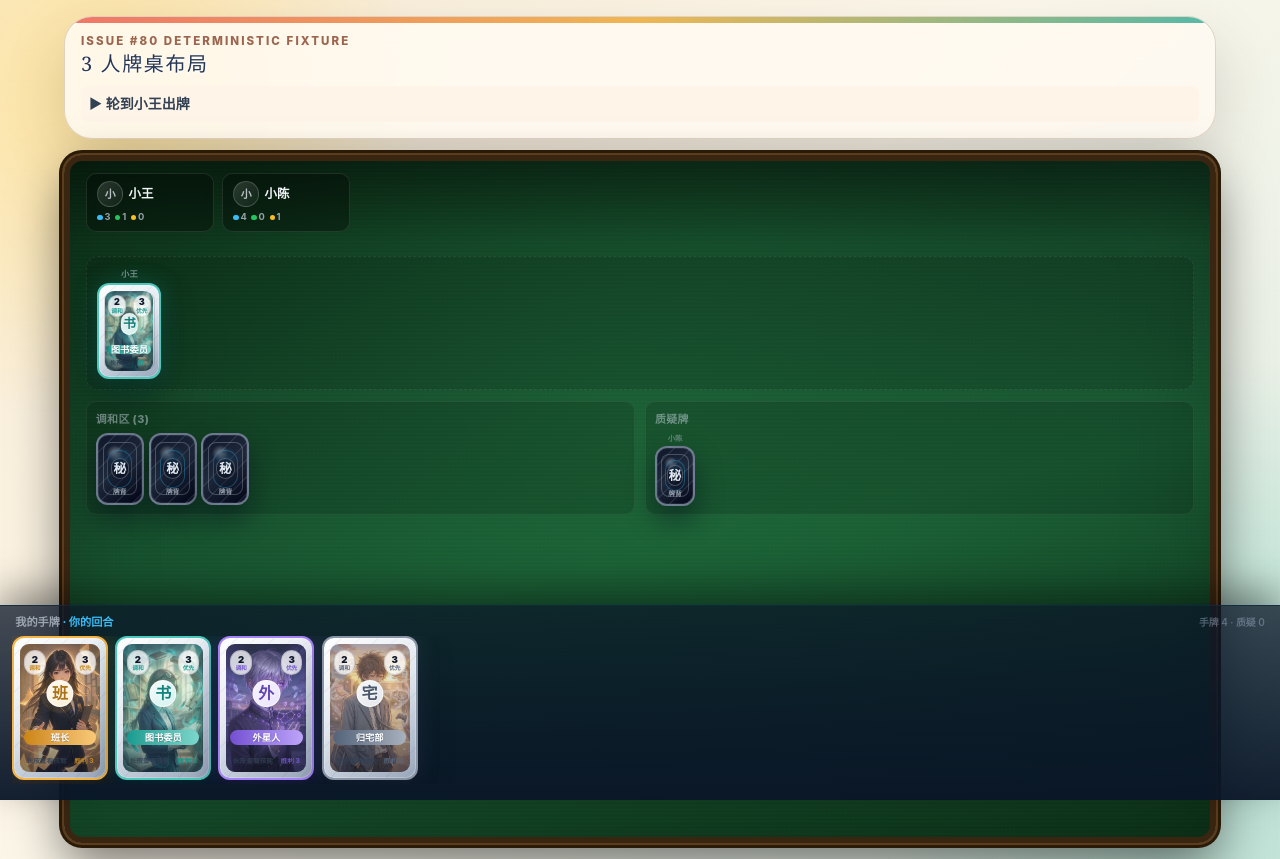
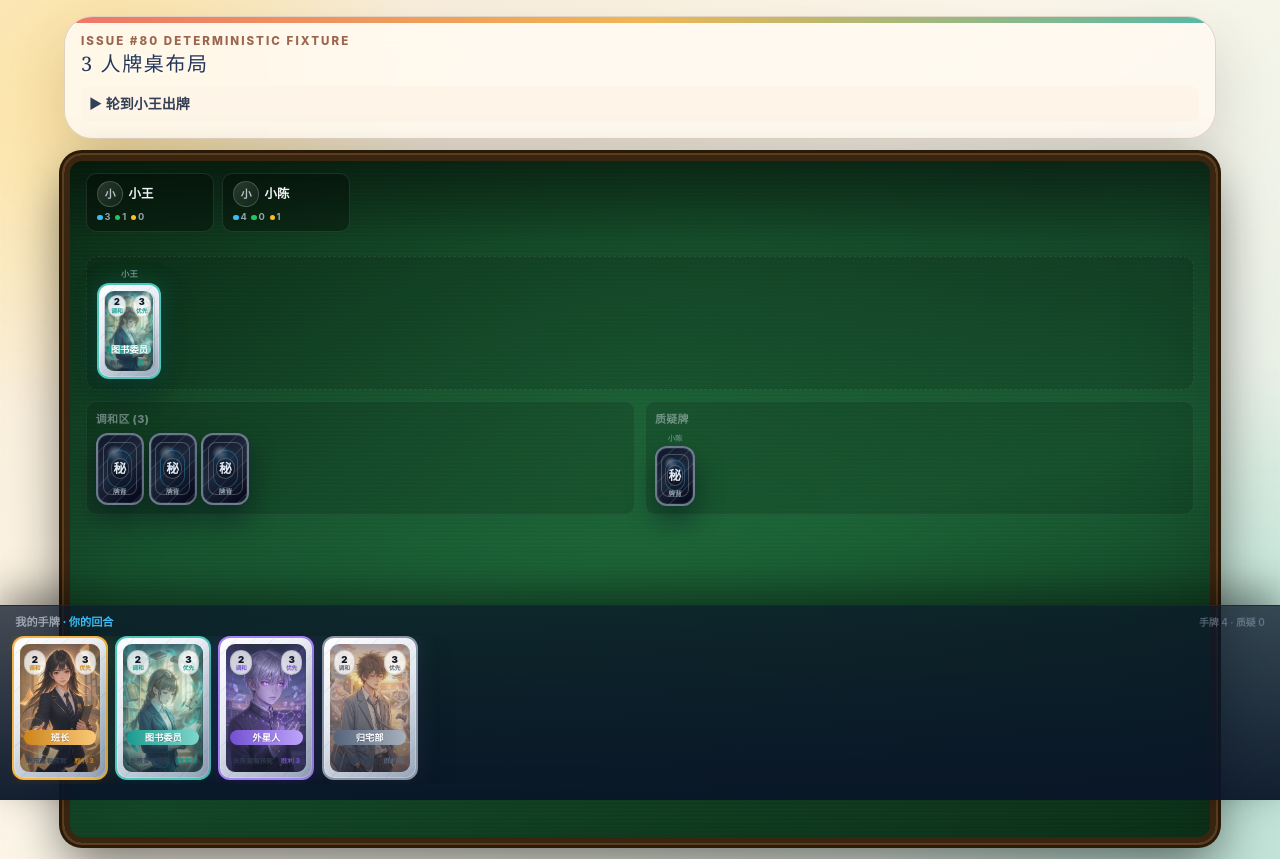
Before and after one commit to Z1Wu/mini-card-game, a React (Vite) app in the folder frontend/: page /fixtures/game-table in a window 1280 px wide. Built offline with nearby package versions, Linux system fonts and the light colour scheme; no server answers.

Commit message:
style: remove card emblem circle entirely
The large circular emblem in the center of cards was visually dominant
and redundant — card name is already shown in the title ribbon, and
card art provides visual identity. Removed both the JSX element and
all associated CSS (.game-card-emblem, 24 lines).

```diff
--- a/frontend/src/assets/styles/index.css
+++ b/frontend/src/assets/styles/index.css
@@ -239,30 +239,6 @@ code {
   font-weight: 800;
   color: color-mix(in srgb, var(--card-tone) 76%, #334155);
   white-space: nowrap;
-}
-
-.game-card-emblem {
-  position: absolute;
-  z-index: 2;
-  top: 28%;
-  left: 50%;
-  width: 34%;
-  aspect-ratio: 1;
-  transform: translateX(-50%);
-  display: grid;
-  place-items: center;
-  border-radius: 999px;
-  border: 1px solid rgba(255, 255, 255, 0.72);
-  background:
-    linear-gradient(145deg, rgba(255, 255, 255, 0.76), rgba(255, 255, 255, 0.22)),
-    color-mix(in srgb, var(--card-tone) 22%, #ffffff);
-  color: color-mix(in srgb, var(--card-tone) 68%, #0f172a);
-  font-size: clamp(0.8rem, 20cqw, 2.25rem);
-  font-weight: 900;
-  text-shadow: 0 1px 0 rgba(255, 255, 255, 0.68);
-  box-shadow:
-    0 16px 24px rgba(15, 23, 42, 0.16),
-    0 0 0 6px color-mix(in srgb, var(--card-tone) 10%, transparent);
 }
 
 .game-card-title-wrap {
--- a/frontend/src/components/game/Card.tsx
+++ b/frontend/src/components/game/Card.tsx
@@ -136,8 +136,6 @@ export const Card: React.FC<CardProps> = ({
             </div>
           )}
 
-          <div className="game-card-emblem" aria-hidden="true">{visual.mark}</div>
-
           <div className="game-card-title-wrap">
             <div className="game-card-ribbon" />
             <span className="game-card-title" title={card.name}>{card.name}</span>
```
